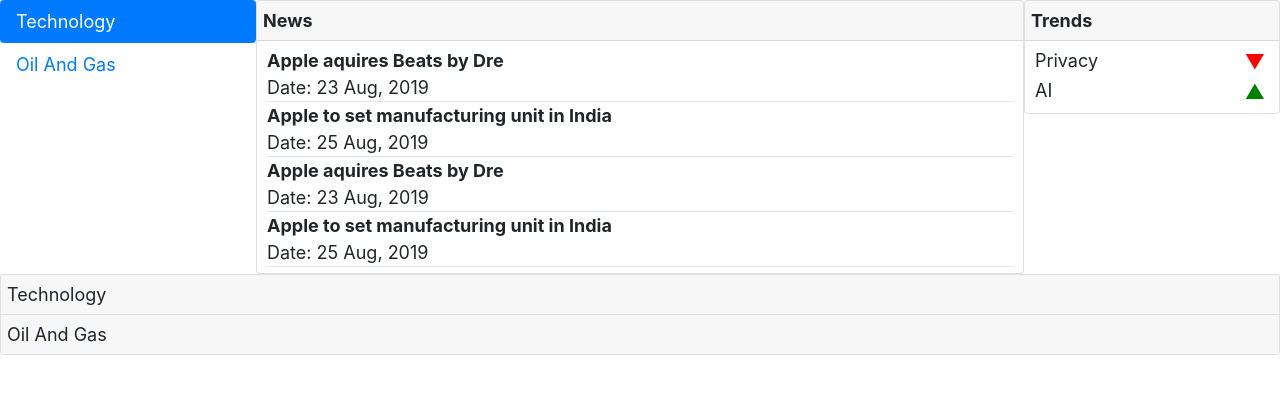
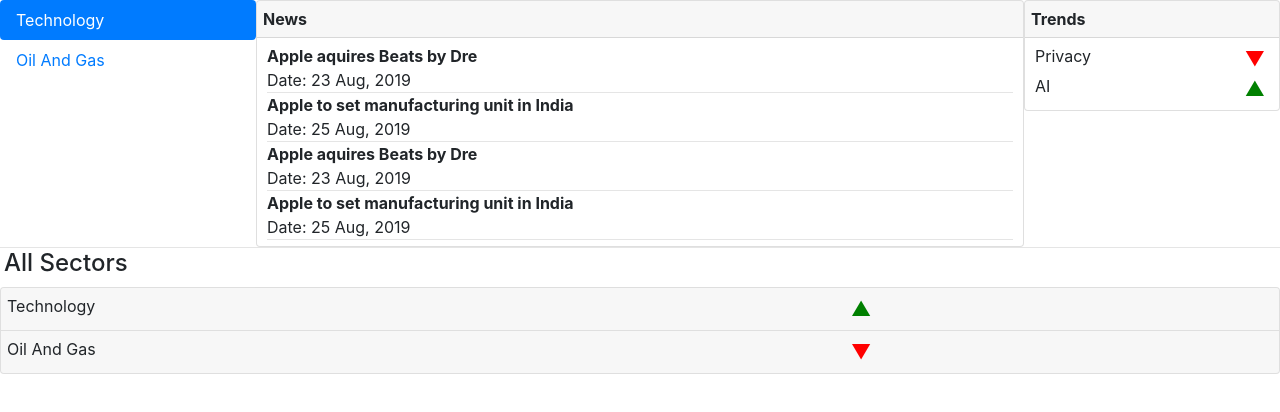
Before and after one commit to prashantgaikwad/d10x, a React (Create React App) app: page / in a window 1280 px wide. Shown: the top 412 px of the page. Built offline with nearby package versions, Linux system fonts and the light colour scheme.

Commit message:
added sentiments to all sector list

```diff
--- a/src/App.css
+++ b/src/App.css
@@ -11,7 +11,7 @@
   min-height: 100vh;
   display: flex;
   flex-direction: column;
-  font-size: calc(10px + 1vmin);
+  font-size: calc(8px + 1vmin);
 }
 
 .App-link {
--- a/src/landing/landingPage.js
+++ b/src/landing/landingPage.js
@@ -6,6 +6,8 @@
 import{ map } from "lodash";
 import SectorSummary from "./SectorSummary";
 import sectors from "../mock/sectors";
+
+const sentimentStyle = { fontSize: 20, alignItems: "center", paddingRight: 4 };
 
 export default class LandingPage extends React.Component {
   constructor(props) {
@@ -46,11 +48,18 @@
           </Tab.Container>
         </div>
         <div style={{ flex: 2, height: "100%" }}>
+          <hr />
+          <h4 style={{ padding: "1px 4px"}}>All Sectors</h4>
           <Accordion>
             {map(sectors, ((sector, index) => (
               <Card key={index}>
-                <Accordion.Toggle as={Card.Header} variant="link" eventKey={index}>
-                  <div>{sector.sectorName}</div>
+                <Accordion.Toggle as={Card.Header} variant="link" eventKey={index} style={{ display: "flex"}}>
+                  <div style={{ flex: 2}}>{sector.sectorName}</div>
+                  <div style={{ flex: 1}}>
+                    {sector.sentiment === "POSITIVE" ?
+                      <span style={{...sentimentStyle, color: "green" }}>▲</span> :
+                      <span style={{...sentimentStyle, color: "red" }}>▼</span>}
+                  </div>
                 </Accordion.Toggle>
                 <Accordion.Collapse eventKey={index}>
                   <Card.Body>
```
